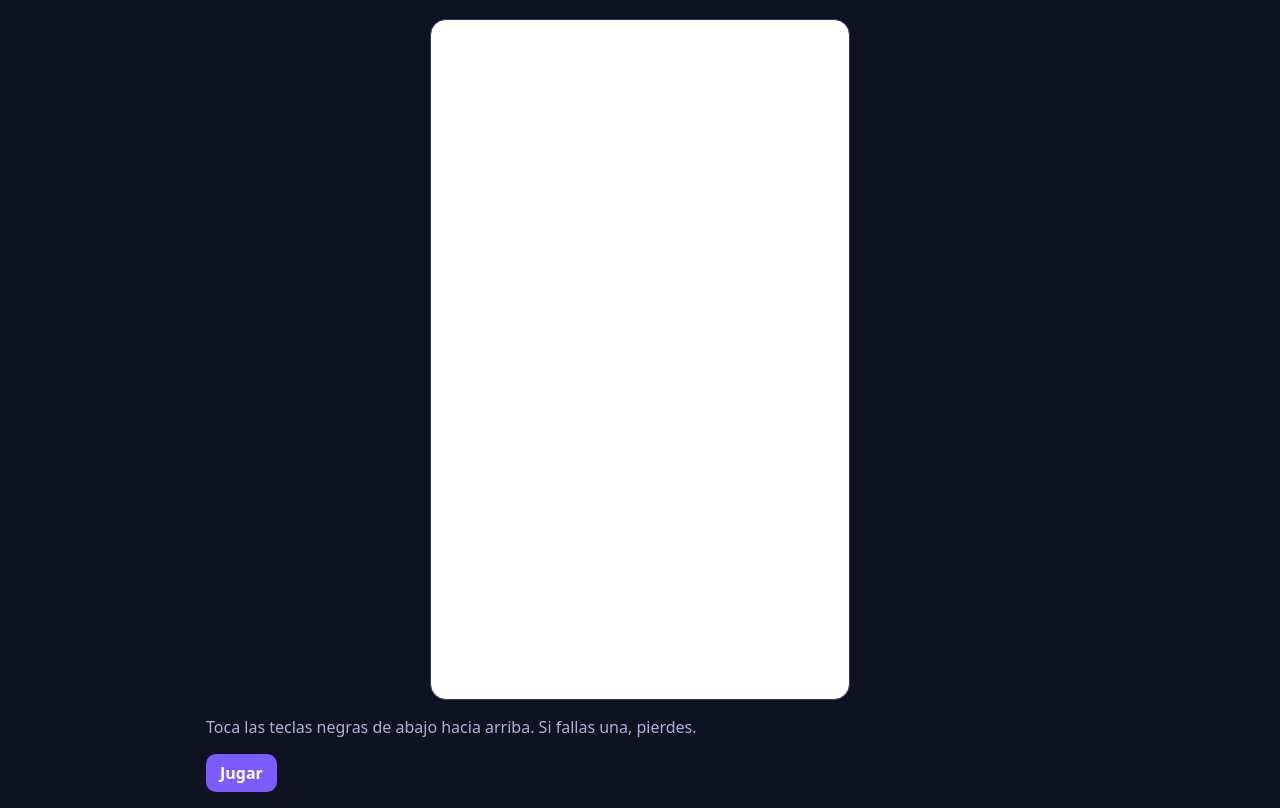
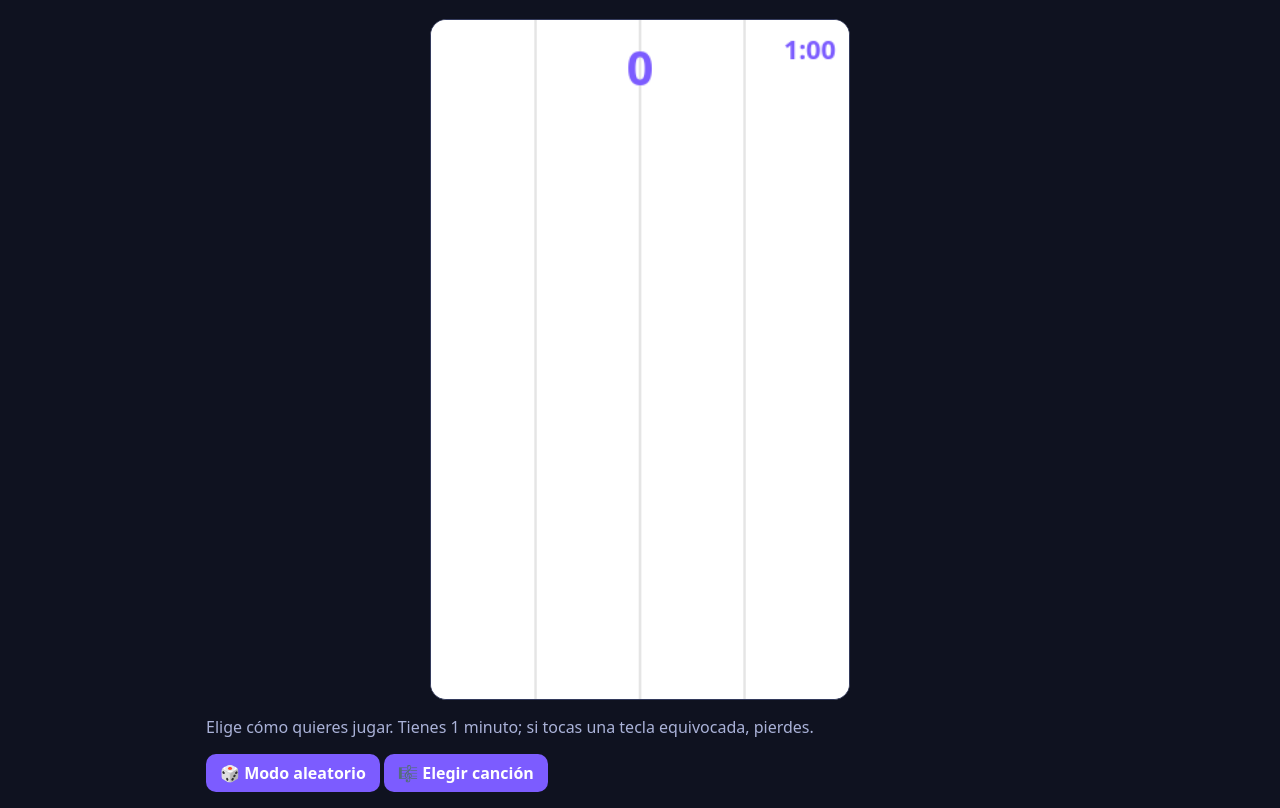
Before and after one commit to elpolodancer/PoloAijuegos, a plain HTML site: page piano/index.html in a window 1280 px wide. Shown: the part 61-869 px from the top of the page. Drawn offline with Linux system fonts and the light colour scheme; no server answers.

Commit message:
Add files via upload

```diff
--- a/piano/index.html
+++ b/piano/index.html
@@ -6,6 +6,7 @@
   <meta name="viewport" content="width=device-width, initial-scale=1, user-scalable=no" />
   <title>Piano</title>
   <link rel="stylesheet" href="../compartido/estilos.css" />
+  <style>#canciones:not([hidden]) { display: flex; flex-direction: column; gap: 8px; }</style>
 </head>
 <body>
   <header class="barra">
@@ -14,8 +15,14 @@
   </header>
   <main>
     <canvas id="lienzo" class="lienzo" width="320" height="520"></canvas>
-    <p id="estado">Toca las teclas negras de abajo hacia arriba. Si fallas una, pierdes.</p>
-    <button id="jugar" class="btn" type="button">Jugar</button>
+    <p id="estado"></p>
+    <div id="menu">
+      <button id="modoAzar" class="btn" type="button">🎲 Modo aleatorio</button>
+      <button id="modoLista" class="btn" type="button">🎼 Elegir canción</button>
+    </div>
+    <div id="canciones" hidden></div>
+    <button id="jugar" class="btn" type="button" hidden>Jugar otra vez</button>
+    <button id="alMenu" class="btn" type="button" hidden>‹ Menú</button>
     <button id="entrar" class="btn" type="button" hidden>Entrar con Google para guardar puntos</button>
   </main>
   <script type="module" src="juego.js"></script>
--- a/piano/juego.js
+++ b/piano/juego.js
@@ -1,5 +1,4 @@
 // Ruta: piano/juego.js (lógica del juego «piano»: tocar las teclas negras que bajan, estilo Piano Tiles)
-import { alCambiarSesion, entrar, sumarPuntos } from "../compartido/jugador.js";
 
 const ID = "piano"; // el mismo id de juegos.js (colección de puntos en Firestore)
 const $ = (id) => document.getElementById(id);
@@ -85,8 +84,13 @@ function registrar() {
 }
 function sincronizarNube() {} // gancho: aquí se respaldará el progreso en Firestore cuando haya sesión
 
-alCambiarSesion((u) => { usuario = u; btnEntrar.hidden = !!u; });
-btnEntrar.addEventListener("click", () => entrar().catch((e) => { estado.textContent = e.message; }));
+// La sesión y los puntos (Firebase) se cargan aparte: si no hay conexión o Firebase falla, el juego igual funciona (solo sin puntos en el perfil)
+let entrarGoogle = null, guardarPuntos = null;
+import("../compartido/jugador.js").then((m) => {
+  entrarGoogle = m.entrar; guardarPuntos = m.sumarPuntos;
+  m.alCambiarSesion((u) => { usuario = u; btnEntrar.hidden = !!u; });
+}).catch((e) => { console.warn("Piano: sesión no disponible", e); });
+btnEntrar.addEventListener("click", () => { if (entrarGoogle) entrarGoogle().catch((e) => { estado.textContent = e.message; }); });
 
 function nota() {
   try {
@@ -188,8 +192,8 @@ async function fin(motivo) {
   jugar.textContent = "Jugar otra vez"; // repite el mismo modo (aleatorio o la misma canción)
   registrar();
   estado.textContent = motivo + " Hiciste " + puntos + " puntos" + (vueltas ? " (" + vueltas + " vuelta" + (vueltas > 1 ? "s" : "") + " completa" + (vueltas > 1 ? "s" : "") + " 🔁)" : "") + ". Tu mejor en esta canción: " + progreso[MELODIAS[actual].nombre].mejor + ".";
-  if (!usuario || !puntos) return;
-  try { await sumarPuntos(ID, puntos); estado.textContent += " Guardados ✓"; }
+  if (!usuario || !puntos || !guardarPuntos) return;
+  try { await guardarPuntos(ID, puntos); estado.textContent += " Guardados ✓"; }
   catch (e) { estado.textContent += " No se pudieron guardar (" + e.message + ")"; }
 }
 cv.addEventListener("pointerdown", tocar);
```
